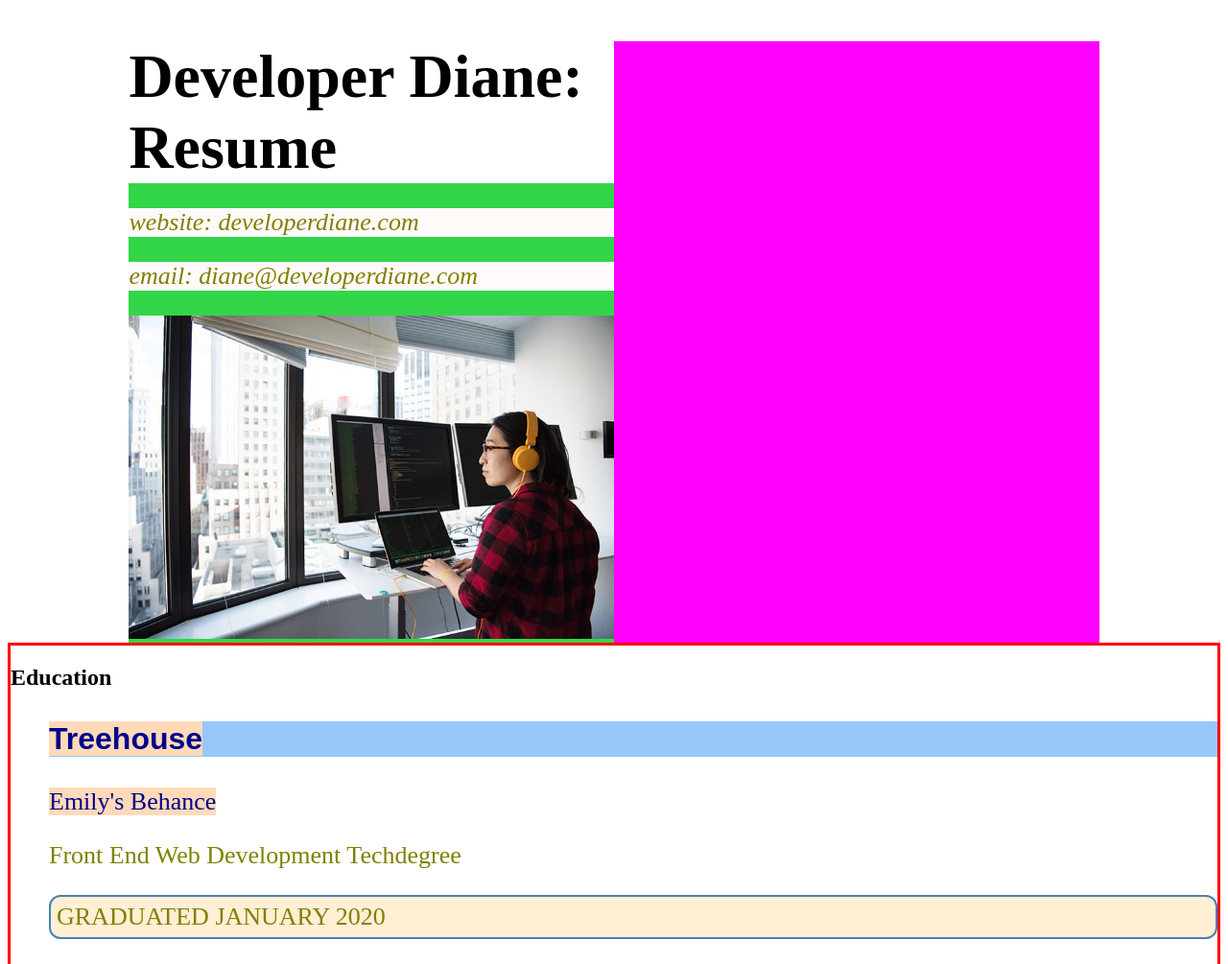
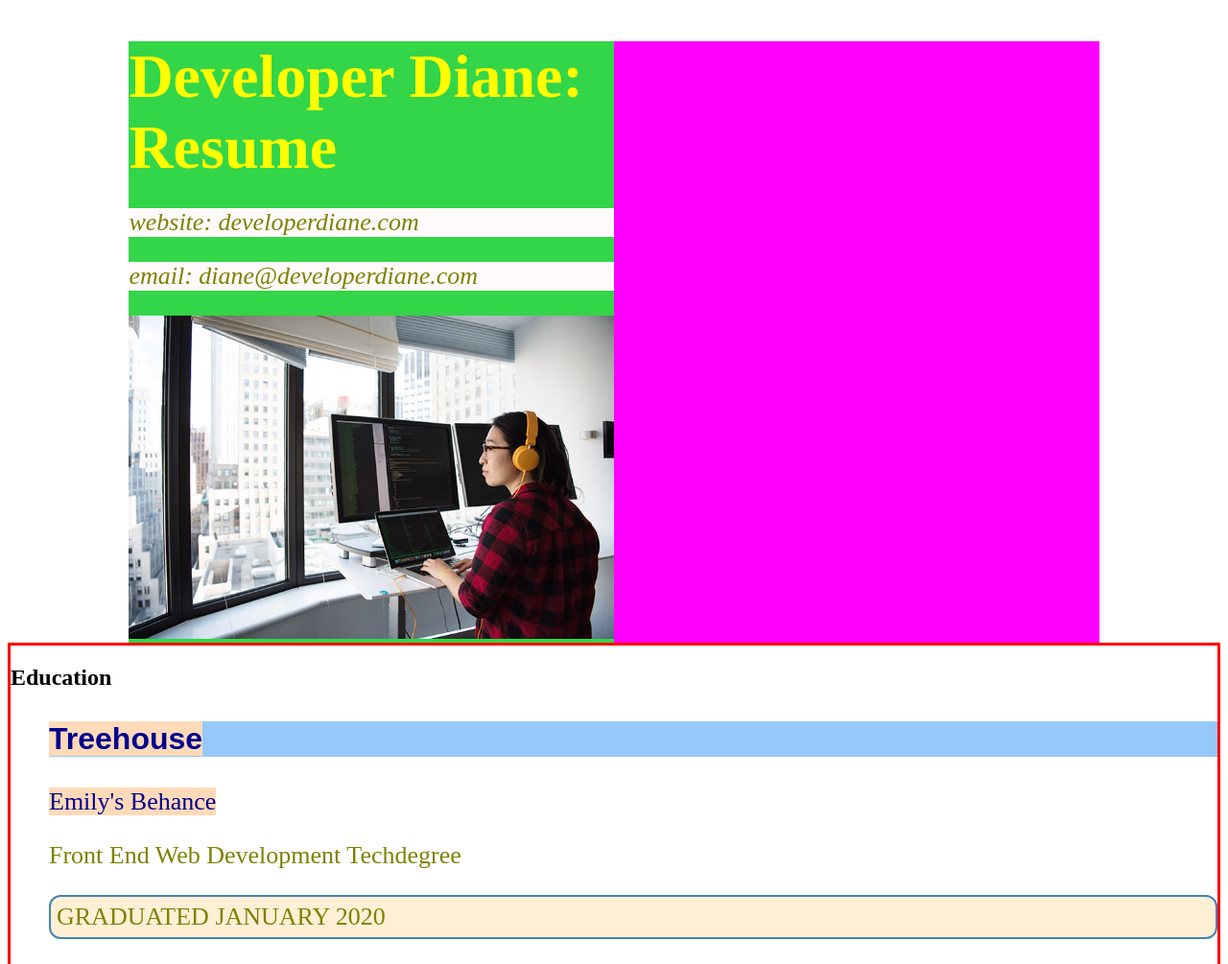
Before and after one commit to emilytrancat/CSS-Basics, a plain HTML site: page index.html in a window 1280 px wide. Shown: the top 1005 px of the page at 96% size. Drawn offline with Linux system fonts and the light colour scheme.

Commit message:
Changes 16
The Cascade: Specificity and Source Order

```diff
--- a/css/style.css
+++ b/css/style.css
@@ -20,10 +20,11 @@ html {
 h1 {
     font-size: 4em;
     margin-bottom: 1.5rem;
-    background-color: white;
 }
 
-
+#heading {
+    color: yellow;
+}
 /* html {
     font-size: 20px;
  } */
--- a/index.html
+++ b/index.html
@@ -11,7 +11,7 @@
   <main>
     <header>
       <div id="header-box">
-      <h1>Developer Diane: Resume</h1>
+      <h1 id="heading">Developer Diane: Resume</h1>
       <address>
         <p>website: developerdiane.com</p>
         <p>email: diane@developerdiane.com</p>
```
